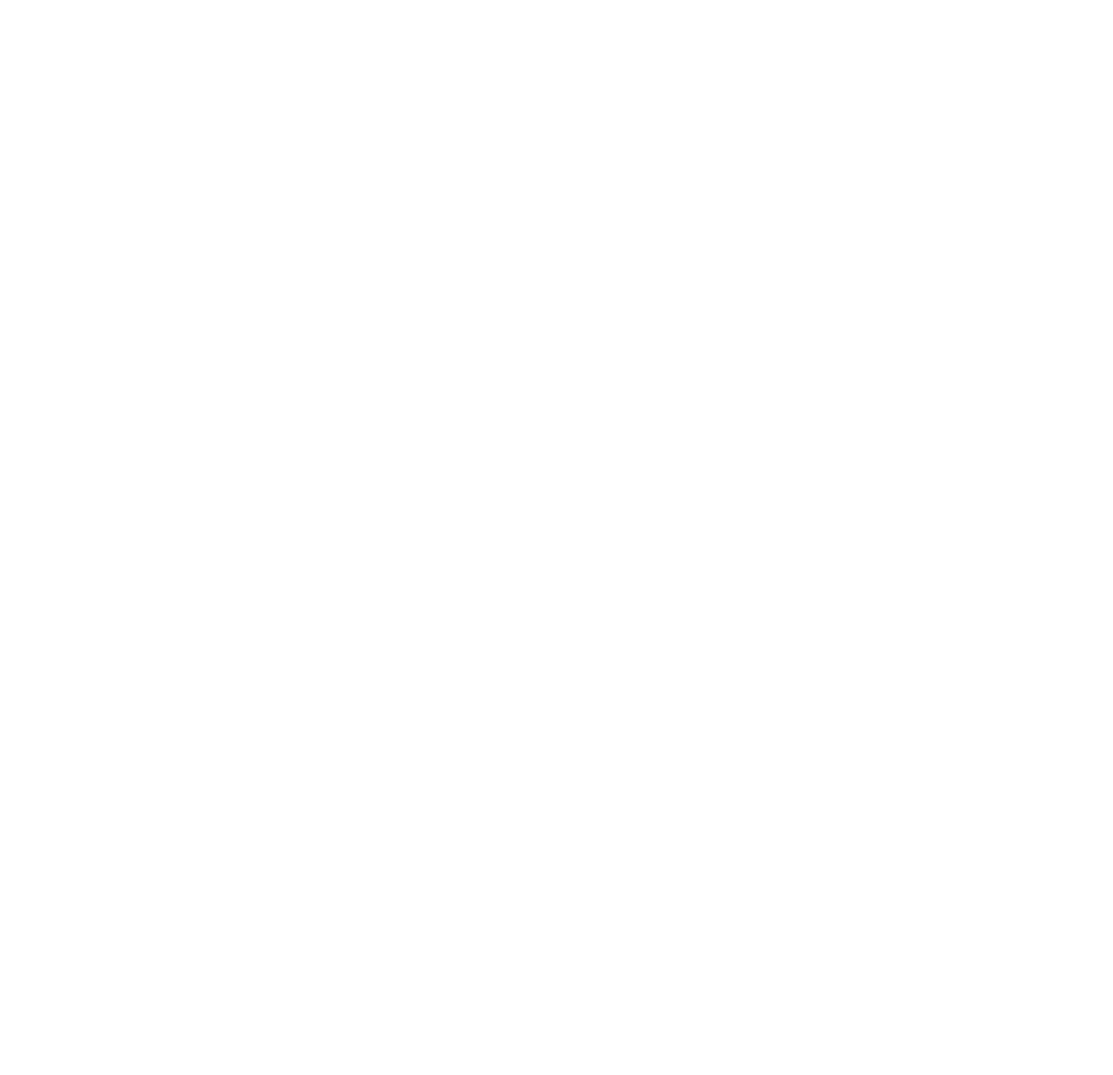
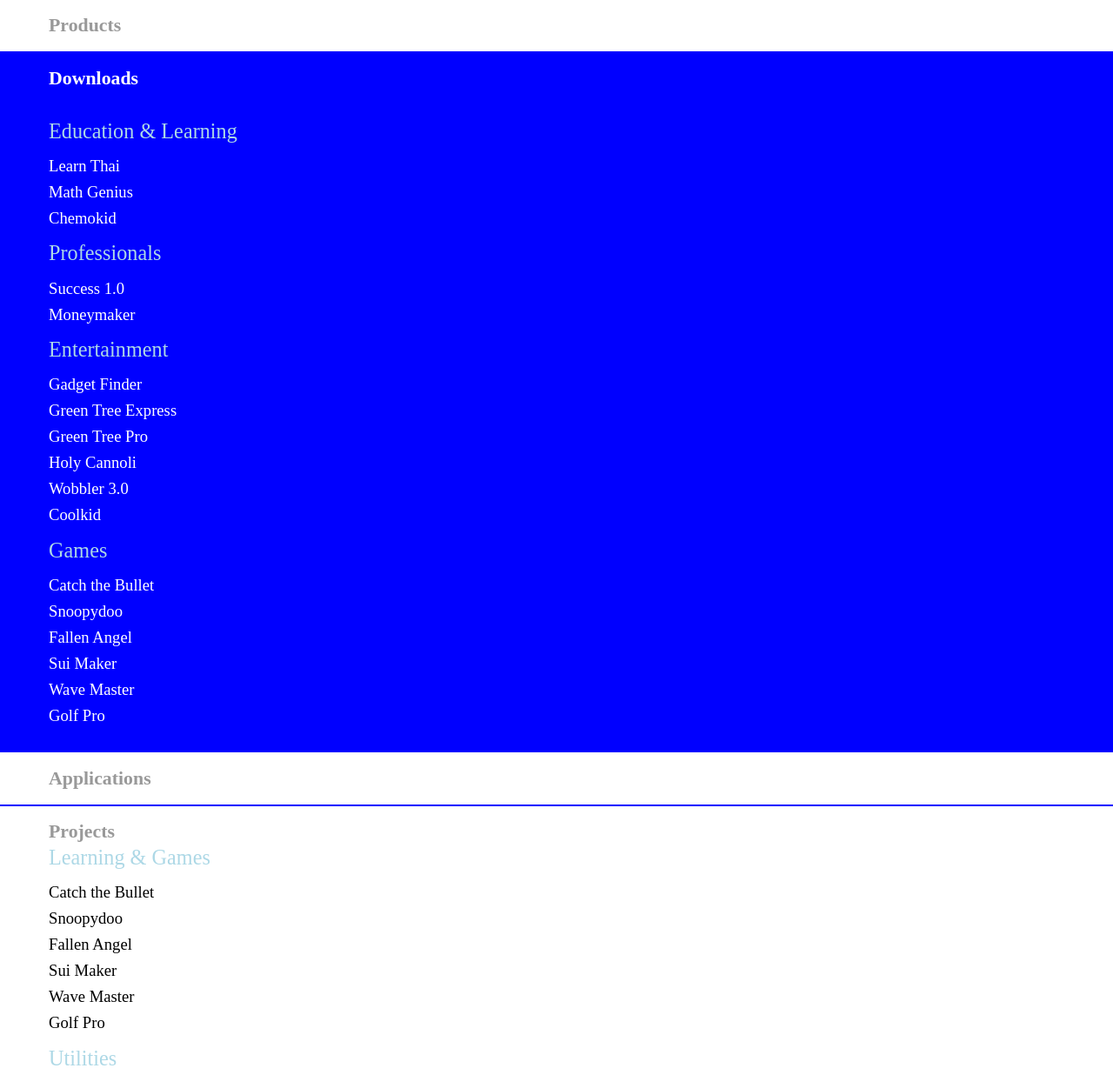
Before and after one commit to Nhare/TIY-Assignments, a plain HTML site: page dojos/HTML/Dropdown/index.html in a window 1280 px wide. Shown: the top 1236 px of the page at 87% size. Before the commit the page ends 800 px from the top, so only its background shows below. Drawn offline with nearby package versions, Linux system fonts and the light colour scheme.

Commit message:
code given

```diff
--- a/dojos/HTML/Dropdown/index.html
+++ b/dojos/HTML/Dropdown/index.html
@@ -1 +1,203 @@
 <!-- Dropdown -->
+<!doctype html>
+<html>
+  <head>
+      <title>Horizontal Dropdown Menu -- Responsive Edition</title>
+      <meta name="viewport" content="width=device-width, initial-scale=1">
+      <link rel="stylesheet" href="/node_modules/normalize.css/normalize.css">
+      <link rel="stylesheet" href="styles.css">
+  </head>
+  <body>
+    <ul class="menu">
+      <li><h3>Products</h3>
+
+      </li><!-- END Products -->
+
+      <li class="open">
+        <h3>Downloads</h3>
+
+        <div class="submenu">
+          <h4>Education &amp; Learning</h4>
+
+          <ul>
+            <li>Learn Thai</li>
+            <li>Math Genius</li>
+            <li>Chemokid</li>
+          </ul>
+
+          <h4>Professionals</h4>
+
+          <ul>
+            <li>Success 1.0</li>
+            <li>Moneymaker</li>
+          </ul>
+
+          <h4>Entertainment</h4>
+
+          <ul>
+            <li>Gadget Finder</li>
+            <li>Green Tree Express</li>
+            <li>Green Tree Pro</li>
+            <li>Holy Cannoli</li>
+            <li>Wobbler 3.0</li>
+            <li>Coolkid</li>
+          </ul>
+
+          <h4>Games</h4>
+
+          <ul>
+            <li>Catch the Bullet</li>
+            <li>Snoopydoo</li>
+            <li>Fallen Angel</li>
+            <li>Sui Maker</li>
+            <li>Wave Master</li>
+            <li>Golf Pro</li>
+          </ul>
+        </div> <!-- .submenu -->
+      </li><!-- END Downloads -->
+
+      <li><h3> Applications</h3>
+        <div class="submenu">
+          <h4>Learning &amp; Games</h4>
+          <ul>
+            <li>Catch the Bullet</li>
+            <li>Snoopydoo</li>
+          </ul>
+          <h4>Utilities</h4>
+          <ul>
+            <li>Gadget Finder</li>
+            <li>Green Tree Express</li>
+            <li>Green Tree Pro</li>
+            <li>Wobbler 3.0</li>
+            <li>Coolkid</li>
+          </ul>
+          <h4>Education</h4>
+          <ul>
+            <li>Learn Thai</li>
+            <li>Math Genius</li>
+          </ul>
+          <h4>Professionals</h4>
+          <ul>
+            <li>Success 1.0</li>
+            <li>Moneymaker</li>
+          </ul>
+        </div> <!-- .submenu -->
+      </li><!-- END Applications -->
+
+        <li><h3> Projects</h3>
+        <h4>Learning &amp; Games</h4>
+        <ul>
+          <li>Catch the Bullet</li>
+          <li>Snoopydoo</li>
+          <li>Fallen Angel</li>
+          <li>Sui Maker</li>
+          <li>Wave Master</li>
+          <li>Golf Pro</li>
+        </ul>
+        <h4>Utilities</h4>
+        <ul>
+          <li>Gadget Finder</li>
+          <li>Green Tree Express</li>
+        </ul>
+        <h4>Entertainment</h4>
+        <ul>
+          <li>Gadget Finder</li>
+          <li>Green Tree Express</li>
+          <li>Green Tree Pro</li>
+          <li>Holy Cannoli</li>
+          <li>Wobbler 3.0</li>
+          <li>Coolkid</li>
+        </ul>
+      </li><!-- END Projects -->
+
+      <li><h3> Freeware</h3>
+        <div class="submenu">
+          <h4>Utilities</h4>
+          <ul>
+            <li>Green Tree Pro</li>
+            <li>Wobbler 3.0</li>
+            <li>Coolkid</li>
+          </ul>
+          <h4>Education</h4>
+          <ul>
+            <li>Learn Thai</li>
+            <li>Math Genius</li>
+          </ul>
+          <h4>Professionals</h4>
+          <ul>
+            <li>Success 1.0</li>
+            <li>Monsymaker</li>
+          </ul>
+          <h4>Learning &amp; Games</h4>
+          <ul>
+            <li>Catch the Bullet</li>
+            <li>Snoopydoo</li>
+            <li>Fallen Angel</li>
+            <li>Sui Maker</li>
+            <li>Wave Master</li>
+            <li>Golf Pro</li>
+          </ul>
+        </div>
+      </li><!-- END Freeware -->
+    </ul>
+    <script src="/node_modules/lodash/lodash.js"></script>
+    <script>
+
+var navItems = document.getElementsByTagName('h3');
+
+/**
+ * If "this" `navItem` is "closed", make it "open"; if "this" `navItem` is "open"
+ * make it "closed". If other `navItems` are "open" then close them, too.
+ *
+ * @todo FIX THIS FUNCTION!
+ *
+ * @param DOMEvent event
+ * @return undefined
+ */
+function clickNavItem(event){
+  // if "this" navItem is "closed"...
+  if ( navItem.parentElement.className !== 'open' ){
+    makeEverythingClosed(navItems);
+    makeItOpen(navItem.parentElement);
+  // otherwise if "this" navItem is "open"
+  } else if ( navItem.parentElement.className === 'open' ){
+    makeItClosed(navItem.parentElement);
+  }
+}; // END clickNavItem
+
+// for each navItem in navItems...
+_.each(navItems, function(navItem){
+  // attach the event handler...
+  navItem.onclick = clickNavItem;
+});
+
+/**
+ * @param HTMLElement element
+ * @return Boolean if `element` is "open"
+ */
+function isOpen(element){
+}
+/**
+ * @param HTMLElement element
+ * @return Boolean if `element` is "closed"
+ */
+function isClosed(element){
+
+}
+
+function makeItOpen(element){
+  element.className = 'open';
+}
+
+function makeItClosed(element){
+  element.className = '';
+}
+
+function makeEverythingClosed(elements){
+  // for every element in elements
+  //  make it closed
+}
+
+    </script>
+  </body>
+</html>
--- a/dojos/HTML/Dropdown/styles.css
+++ b/dojos/HTML/Dropdown/styles.css
@@ -1 +1,54 @@
 /*Styling*/
+html, body {
+  font-size: 14pt;
+}
+h1, h2, h3, h4, h5, h6 {
+  margin: 0; padding: 0;
+  color: inherit;
+}
+h3 {
+  color: #999;
+}
+
+ul {
+  margin: 0; padding: 0;
+  list-style-type: none;
+}
+li {
+  padding: .5ex 0;
+}
+
+.menu > li {
+  margin: 0;
+  padding: 2ex 0; padding-left: 3em;
+  border-bottom: 2pt solid blue;
+}
+
+.menu h4 {
+  font-size: 130%;
+  line-height: 3ex;
+  font-weight: normal;
+  color: lightblue;
+}
+
+.menu ul {
+  margin: 1ex 0;
+}
+
+
+.menu > li .submenu {
+  display: none;
+}
+.menu > li.open .submenu {
+  display: block;
+}
+
+.open {
+  background: blue;
+  color: white;
+}
+
+.open h3 {
+  color: white;
+  margin-bottom: 3ex;
+}
```
